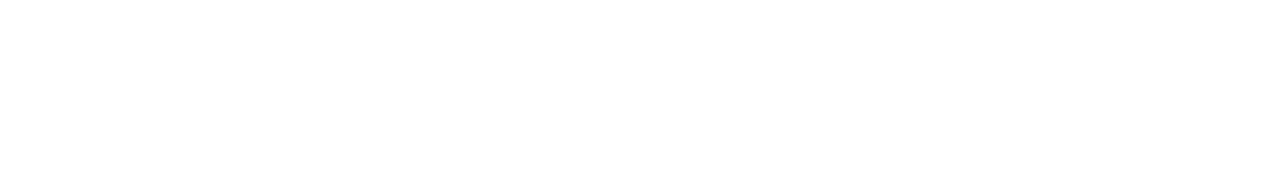
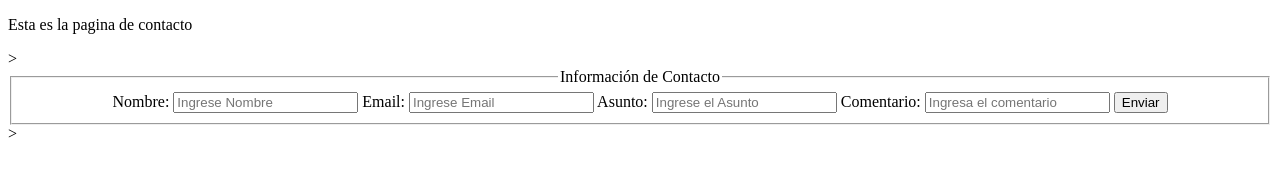
Before and after one commit to JessyRios/webproject, a plain HTML site: page Contact.html in a window 1280 px wide. Drawn offline with Linux system fonts and the light colour scheme.

Commit message:
Que show

```diff
--- a/Contact.html
+++ b/Contact.html
@@ -1,9 +1,24 @@
 <!DOCTYPE html>
 <html>
 <head>
-	<title>Información de ccontacto</title>
+	<title>Informacion de ccontacto</title>
 </head>
 <body>
+<p>Esta es la pagina de contacto</p>>
 
+<form align="center">
+	<fieldset>
+		<legend>Información de Contacto</legend>
+		<label for="name">Nombre: </label>
+		<input type="text" name="Nombre" placeholder="Ingrese Nombre"></input>
+		<label for="email">Email: </label>
+		<input type="text" name="Email" placeholder="Ingrese Email"></input>
+		<label for="Asunto">Asunto: </label>
+		<input type="text" name="Asunto" placeholder="Ingrese el Asunto"></input>
+		<label for="comentario">Comentario: </label>
+		<input type="text" name="txtComentario" placeholder="Ingresa el comentario"></input>
+		<input type="button" name="btnEnviar" value="Enviar"></input>
+	</fieldset>
+</form>>
 </body>
 </html>
```
